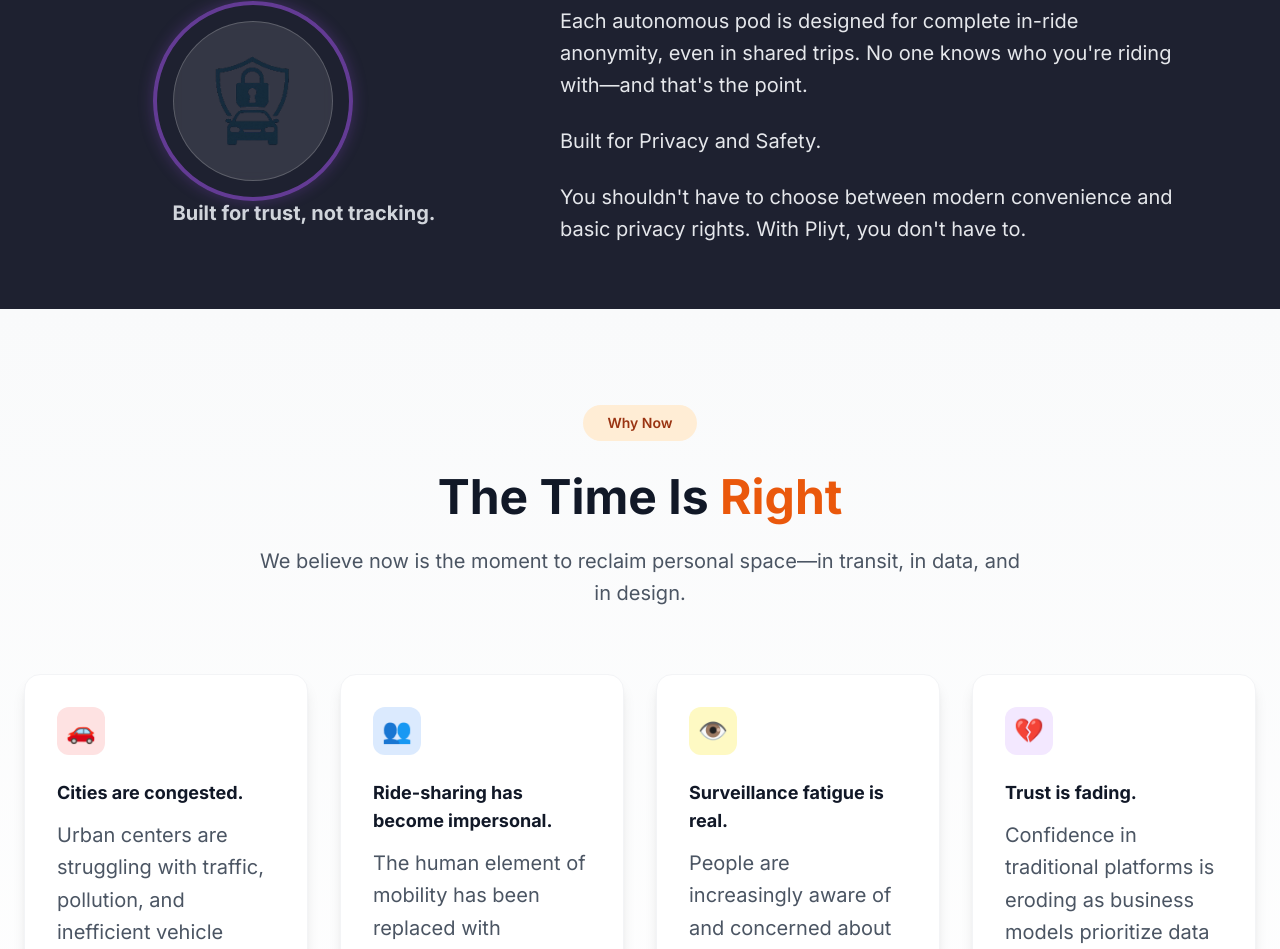
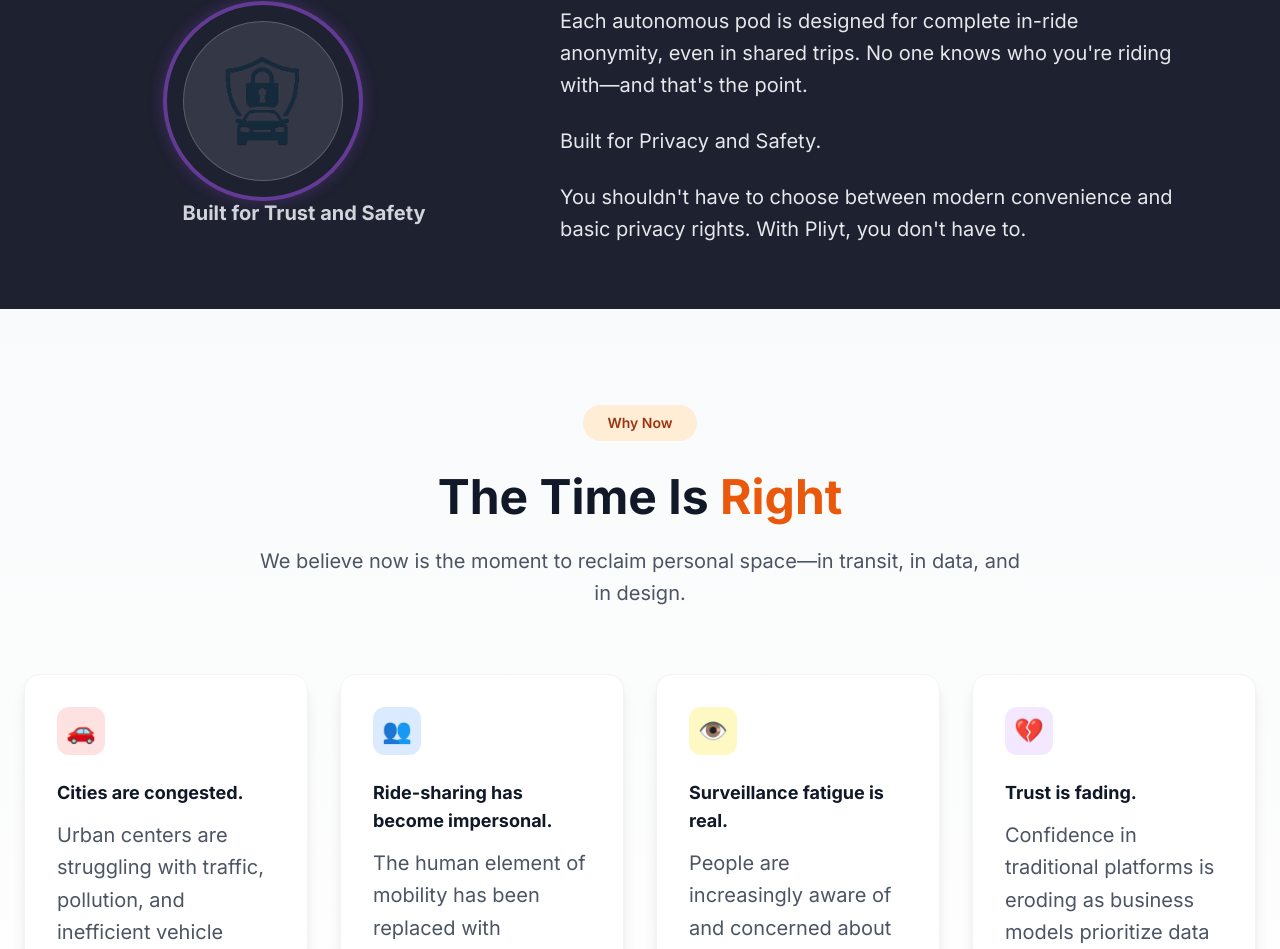
Before and after one commit to RaytimePolicygen/quiet-web-pulse, a React (Vite) app: page / in a window 1280 px wide. Shown: the part 3854-4803 px from the top of the page. Built offline with nearby package versions, Linux system fonts and the light colour scheme.

Commit message:
Change text in YourPod component
Update the text "Built for trust, not tracking" to "Built for Trust and Safety" in the YourPod component.

```diff
--- a/src/pages/homecomponents/Yourpod.tsx
+++ b/src/pages/homecomponents/Yourpod.tsx
@@ -30,7 +30,7 @@ const YourPod: React.FC = () => {
                   className="w-24 h-24 relative z-10 object-contain"
                 />
               </div>
-              <p className="text-center mt-4 text-gray-300 text-[20px] font-bold">Built for trust, not tracking.</p>
+              <p className="text-center mt-4 text-gray-300 text-[20px] font-bold">Built for Trust and Safety</p>
             </div>
           </div>
 
```
